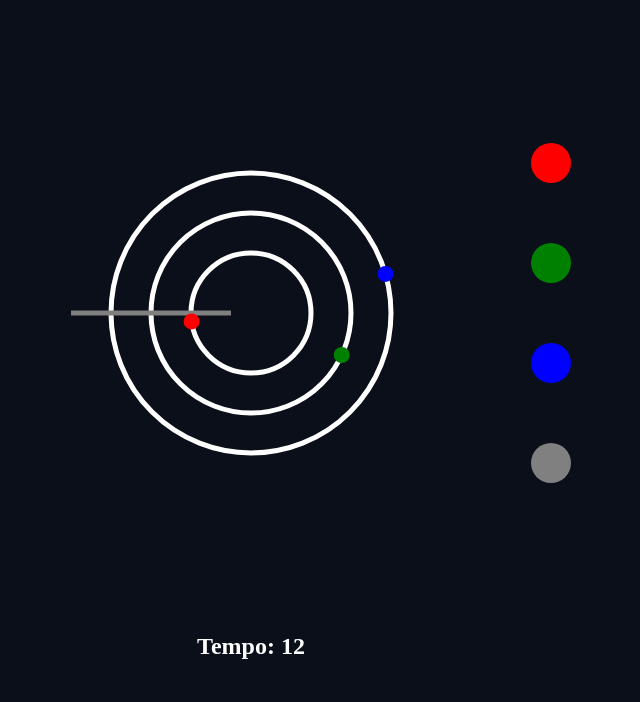
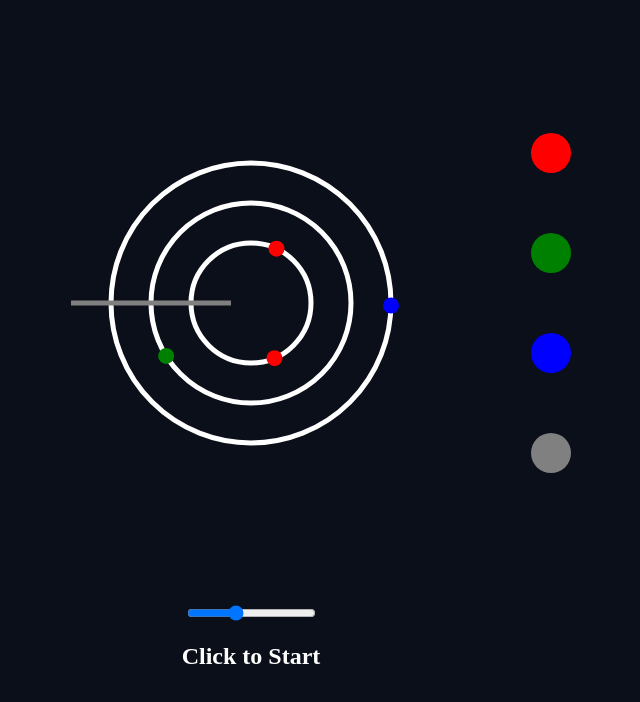
Before and after one commit to boomertanjim/F1Synth, a plain HTML site: page src/index.html in a window 1280 px wide. Shown: the part 62-764 px from the top of the page, without its empty margins (389-1029 px from the left). Drawn offline with Linux system fonts and the light colour scheme.

Commit message:
Coded the sounds

```diff
--- a/src/index.html
+++ b/src/index.html
@@ -4,12 +4,15 @@
 </head>
 <body style="background: #0B0F19;display: flex;justify-content: center; align-items: center; color: white; min-height: 100vh; flex-direction: column;">
     <canvas id="c" width="1000" height="600"></canvas>
-    <h2>Tempo: 12</h2>
+    <input type="range" id="s" min="1" max="20" value="8">
+    <h2>Click to Start</h2>
 
     <script>
         const c = document.querySelector("#c")
+        const s = document.querySelector("#s")
         const x = c.getContext("2d")
-        let speed = 0.01
+        const audio = new AudioContext()
+        let speed = 0.08
         let playing = true
         const buttons = [
             {x:800, y: 150, color: "red"},
@@ -19,11 +22,23 @@
         ]
 
         let circles = [
-            [[0], 60, "red"],
-            [[10], 100, "green"],
-            [[3], 140, "blue"]
+            [[0, 40], 60, "red", 440],
+            [[10], 100, "green", 523.25],
+            [[20], 140, "blue", 659.25]
         ]
 
+        function playNote(freq){
+            let osc = audio.createOscillator()
+            let gain = audio.createGain()
+
+            osc.frequency.value = freq
+            osc.type = "sine"
+            gain.gain.value = .1
+            osc.connect(gain).connect(audio.destination)
+
+            osc.start()
+            osc.stop(audio.currentTime + .1)
+        }
 
         function animate(){
             x.clearRect(0, 0, c.width, c.height)
@@ -50,10 +65,16 @@
                     x.beginPath()
                     x.arc(m, n, 8, 0, Math.PI * 2)
                     x.fill()
+                    let oldB = circles[i][0][j]
                     if(playing){
                         circles[i][0][j] += speed
                     }
+                    let newB = circles[i][0][j]
 
+                    if(oldB<Math.PI && newB>=Math.PI){
+                        playNote(circles[i][3])
+                    }
+                    if(newB>=Math.PI*2)circles[i][0][j] -= Math.PI*2
                 })
             }
 
@@ -64,7 +85,12 @@
                 x.fill()
             })
 
+
+            requestAnimationFrame(animate)
+
+        }
         c.onclick=e=>{
+            audio.resume()
             const m=e.offsetX
             const n=e.offsetY
 
@@ -75,15 +101,13 @@
                     if(b.y == 450){
                         playing = !playing
                     } else{
-                            circles[j][0].push(0)
+                        circles[j][0].push(Math.PI)
                     }
                 }
             })
         }
 
-            requestAnimationFrame(animate)
-
-        }
+        s.oninput=e=>{speed=e.target.value/100}
 
         animate()
     </script>
```
Lines whose indentation alone changed are shown as unchanged.
